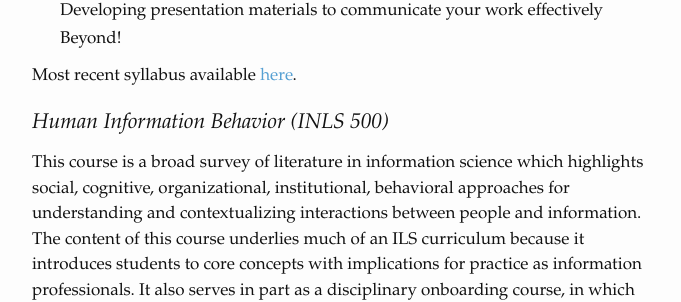
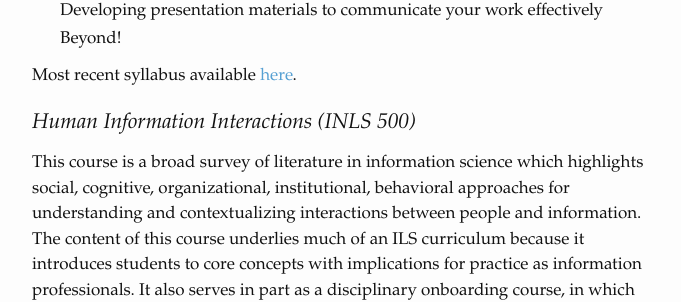
Before and after one commit to jdmar3/jdmar3.github.io, a Jekyll site: the page built from teaching/index.md, in a window 1280 px wide and 900 px high, scrolled down 1438 px. Shown: the part 148-450 px from the top of the window, without its empty margins (48-729 px from the left). Built offline with Jekyll 4.4.1, drawn with Linux system fonts in a browser that asks for light colours; Markdown is read by kramdown in place of the engine named in the settings.

Commit message:
update HII title

```diff
--- a/teaching/index.md
+++ b/teaching/index.md
@@ -45,7 +45,7 @@ The course introduces some basic technology tools as an essential component of i
 
 Most recent syllabus available [here](http://inls161.johndmart.in/).
 
-## Human Information Behavior (INLS 500)
+## Human Information Interactions (INLS 500)
 
 This course is a broad survey of literature in information science which highlights social, cognitive, organizational, institutional, behavioral approaches for understanding and contextualizing interactions between people and information.
 The content of this course underlies much of an ILS curriculum because it introduces students to core concepts with implications for practice as information professionals.
```
